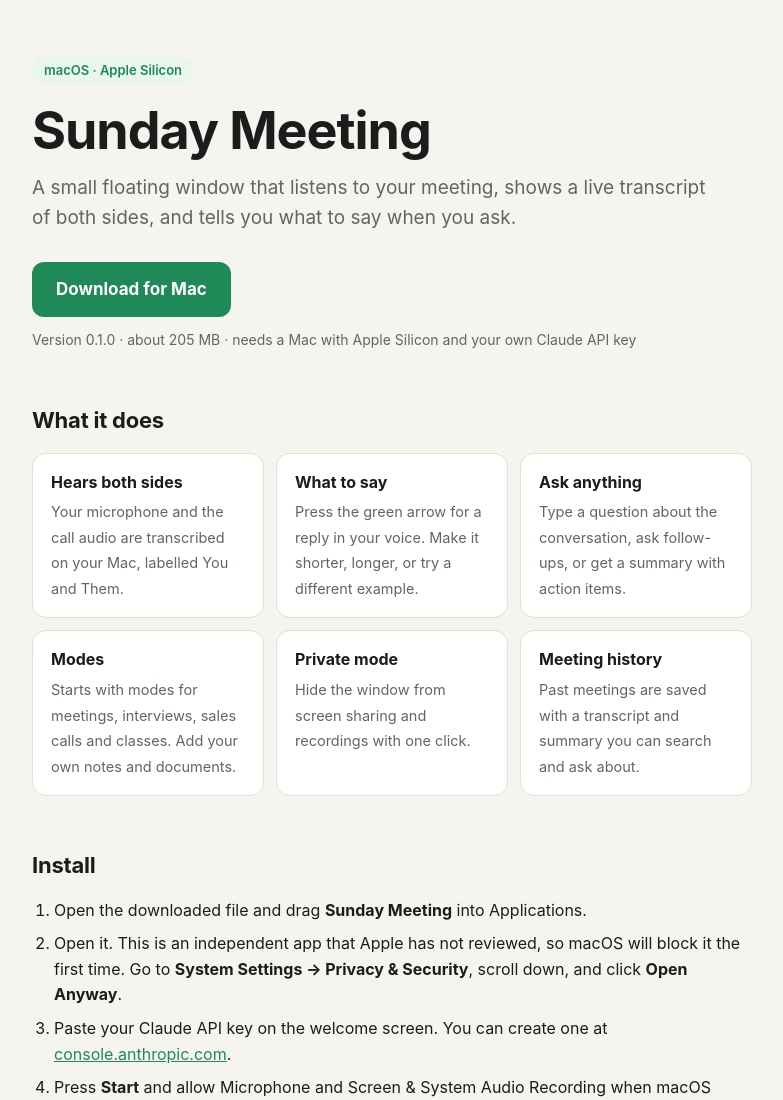
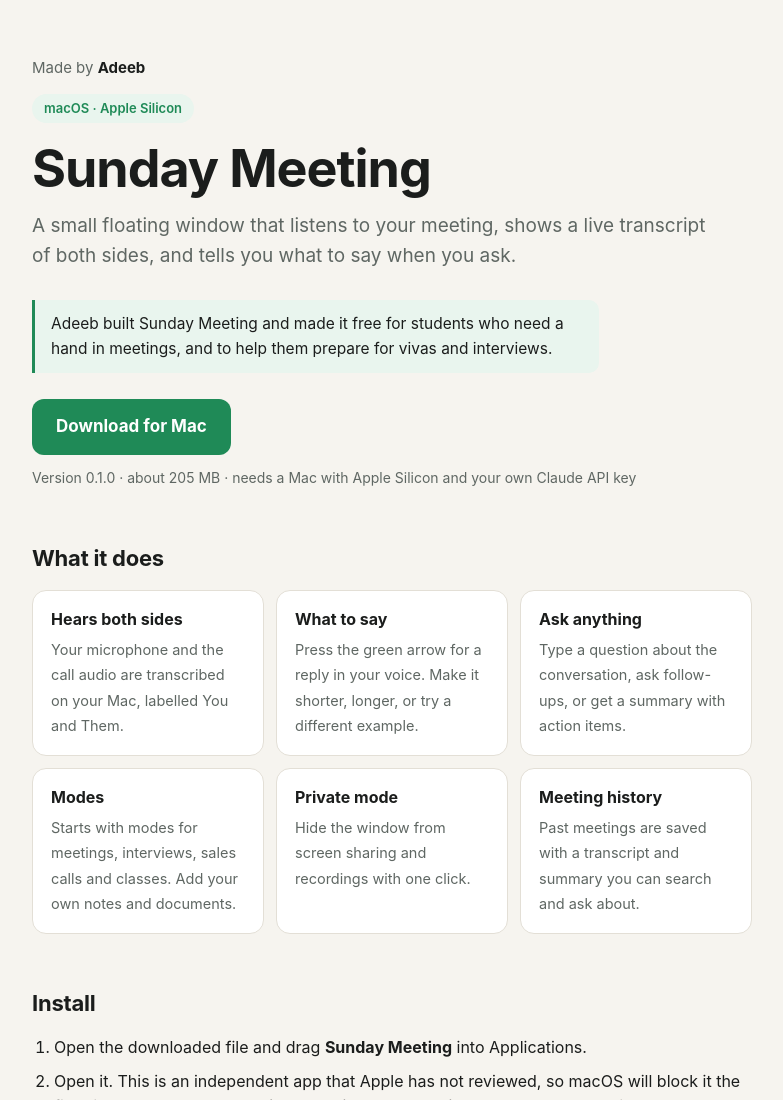
Before and after one commit to adeebkm/sunday-meeting-download, a plain HTML site: page index.html in a window 1280 px wide. Shown: the top 1100 px of the page, without its empty margins (248-1031 px from the left). Drawn offline with Linux system fonts and the light colour scheme.

Commit message:
Add made-by line and why it exists

```diff
--- a/index.html
+++ b/index.html
@@ -11,6 +11,9 @@
   * { box-sizing: border-box; }
   body { margin:0; background:var(--bg); color:var(--text); font:16px/1.6 -apple-system, BlinkMacSystemFont, "Segoe UI", Inter, sans-serif; }
   main { max-width: 760px; margin: 0 auto; padding: 56px 20px 72px; }
+  .by { margin:0 0 14px; font-size:15px; color:var(--muted); }
+  .by b { color:var(--text); }
+  .why { max-width:58ch; margin:0 0 26px; padding:12px 16px; border-left:3px solid var(--accent); background:var(--soft); border-radius:0 10px 10px 0; font-size:15.5px; }
   .tag { display:inline-block; background:var(--soft); color:var(--accent); font-size:13px; font-weight:600; padding:4px 12px; border-radius:20px; }
   h1 { font-size: clamp(34px, 7vw, 52px); line-height:1.08; letter-spacing:-0.02em; margin:18px 0 14px; text-wrap: balance; }
   .lede { font-size:19px; color:var(--muted); max-width: 58ch; margin:0 0 28px; }
@@ -30,9 +33,11 @@
 </head>
 <body>
 <main>
+  <p class="by">Made by <b>Adeeb</b></p>
   <span class="tag">macOS · Apple Silicon</span>
   <h1>Sunday Meeting</h1>
   <p class="lede">A small floating window that listens to your meeting, shows a live transcript of both sides, and tells you what to say when you ask.</p>
+  <p class="why">Adeeb built Sunday Meeting and made it free for students who need a hand in meetings, and to help them prepare for vivas and interviews.</p>
   <a class="btn" href="https://github.com/adeebkm/sunday-meeting-download/releases/latest/download/Sunday-Meeting-0.1.0-arm64.dmg">Download for Mac</a>
   <p class="req">Version 0.1.0 · about 205 MB · needs a Mac with Apple Silicon and your own Claude API key</p>
 
```
